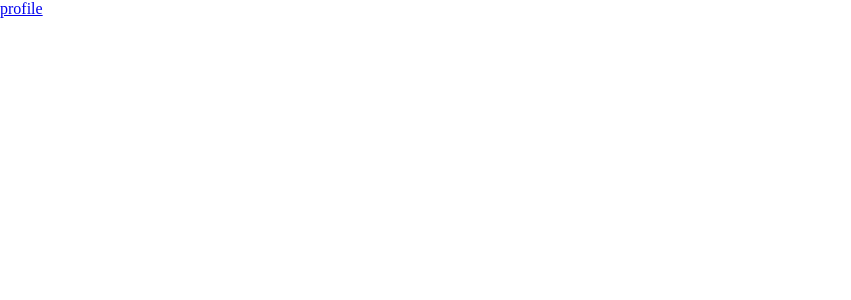
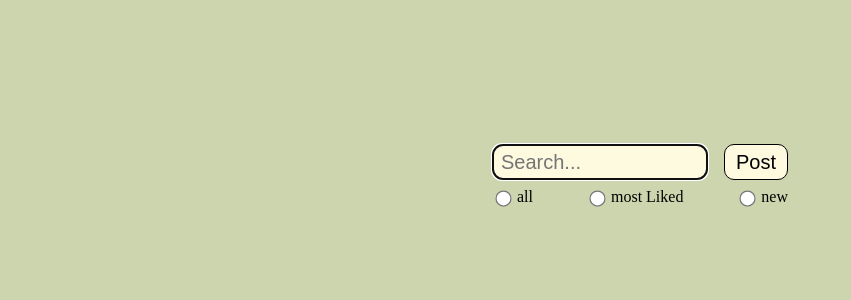
Before and after one commit to coding-bootcamps-eu/final-project-2024-05-threadhub, a Vue app: page / in a window 1280 px wide. Shown: the top 300 px of the page, without its empty margins (0-851 px from the left). Built offline with nearby package versions, Linux system fonts and the light colour scheme.

Commit message:
add: Input-fields & Button & Radio-Buttons

```diff
--- a/src/App.vue
+++ b/src/App.vue
@@ -1,10 +1,9 @@
 <template>
-<router-link to="/profile">profile</router-link>
-<router-view />
+  <router-view />
 </template>
 
 <script>
 export default {
-    name: 'App'
-}
+  name: 'App',
+};
 </script>
--- a/src/assets/main.css
+++ b/src/assets/main.css
@@ -16,4 +16,5 @@
 body {
   margin: 0;
   height: 100%;
+  background-color: var(--background-color);
 }
--- /dev/null
+++ b/src/components/ProfileViewFilter.vue
@@ -0,0 +1,98 @@
+<template>
+  <section>
+    <div>
+      <div class="search-filter">
+        <input
+          type="text"
+          name="text"
+          ref="textInput"
+          id="search-filter"
+          placeholder="Search..."
+        /><label for="search-filter"></label>
+        <button>Post</button>
+      </div>
+      <div class="post-filter">
+        <div class="radio-div">
+          <input type="radio" name="filter" id="filter-all" value="filter-all" /><label
+            for="filter-all"
+            >all</label
+          >
+        </div>
+        <div class="radio-div">
+          <input type="radio" name="filter" id="filter-likes" value="filter-likes" /><label
+            for="filter-likes"
+            >most Liked</label
+          >
+        </div>
+        <div class="radio-div">
+          <input type="radio" name="filter" id="filter-new" value="filter-new" /><label
+            for="filter-new"
+            >new</label
+          >
+        </div>
+      </div>
+    </div>
+  </section>
+</template>
+<script>
+export default {
+  mounted() {
+    this.$refs.textInput.focus();
+  },
+};
+</script>
+<style scoped>
+section {
+  display: flex;
+  height: 100vh;
+  flex-direction: column;
+  align-items: center;
+
+  padding: 18vh;
+}
+
+.search-filter {
+  display: flex;
+  flex-direction: row;
+  gap: 0.5rem;
+}
+
+.search-filter input {
+  width: 13.5rem;
+  height: 2.25rem;
+  border: 1px solid Black;
+  border-radius: 10px;
+  background-color: var(--background-inputfield);
+  padding-left: 0.5rem;
+  font-size: 1.25rem;
+}
+
+.search-filter button {
+  width: 4rem;
+  font-size: 1.25rem;
+
+  border-radius: 10px;
+  border: 1px solid black;
+  background-color: var(--background-inputfield);
+}
+
+.post-filter {
+  display: flex;
+  justify-content: space-between;
+  padding-top: 0.5rem;
+}
+
+.radio-div {
+  display: flex;
+  align-items: center;
+  gap: 0.25rem;
+}
+
+.radio-div input {
+  transform: scale(1.25);
+}
+
+button:active {
+  background-color: var(--background-color);
+}
+</style>
--- a/src/views/HomeView.vue
+++ b/src/views/HomeView.vue
@@ -1,7 +1,10 @@
 <template>
-  <div></div>
+ <ProfileViewFilter />
 </template>
 <script>
-export default {};
+import ProfileViewFilter from '@/components/ProfileViewFilter.vue';
+export default {
+components: {ProfileViewFilter}
+};
 </script>
 <style></style>
```
Also changed, not shown: src/router/index.js (+10 -12 lines).
